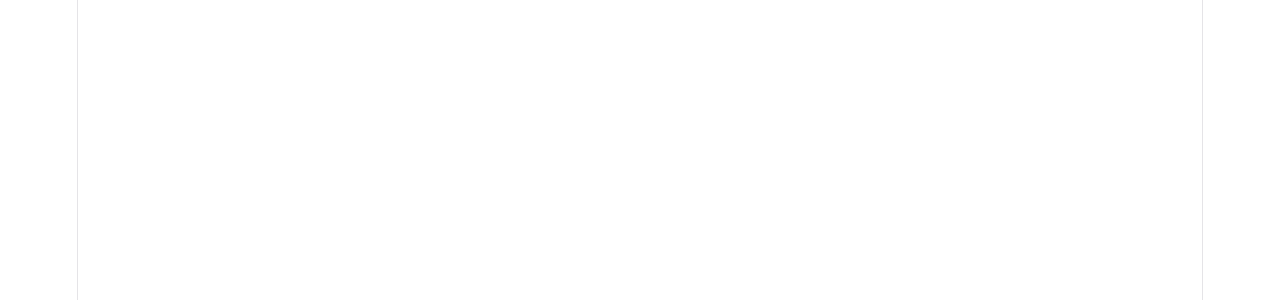
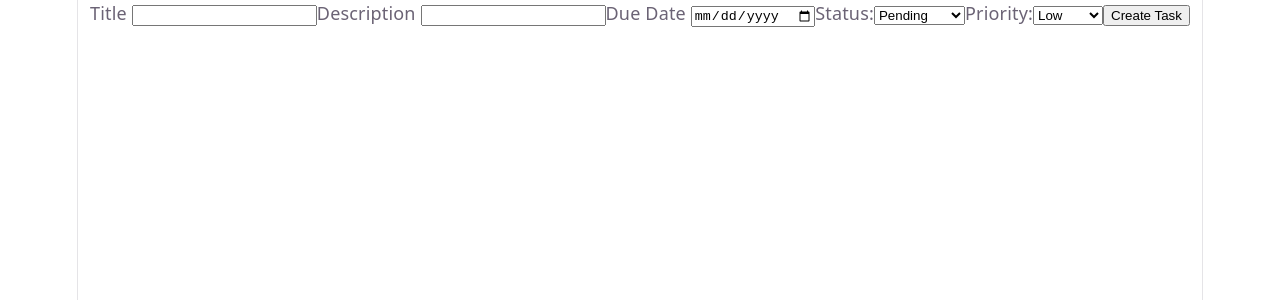
Before and after one commit to heyYuvi/task-manager, a React app in the folder frontend/: page /create in a window 1280 px wide. Before the commit this address had no page. Shown: the top 300 px of the page. Built offline with nearby package versions, Linux system fonts and the light colour scheme; the HTML template or start-up script is replaced by a standard one.

Commit message:
Implement CRUD operations in frontend

```diff
--- a/frontend/src/App.jsx
+++ b/frontend/src/App.jsx
@@ -3,6 +3,9 @@ import './App.css'
 import Login from "./pages/Login";
 import Register from "./pages/Register";
 import { Toaster } from "react-hot-toast";
+import Home from "./pages/Home";
+import EditTask from "./pages/EditTask";
+import CreateTask from "./pages/CreateTask";
 
 function App() {
 
@@ -10,8 +13,11 @@ function App() {
     <>
     <Toaster />
     <Routes>
+      <Route path="/" element={<Home />} />
       <Route path="/login" element={<Login />} />
       <Route path="/register" element={<Register />}/>
+      <Route path="/edit/:id" element={<EditTask />} />
+      <Route path="/create" element={<CreateTask />} />
     </Routes>
     </>
   )
--- /dev/null
+++ b/frontend/src/pages/CreateTask.jsx
@@ -0,0 +1,61 @@
+import { useState } from "react";
+import api from "../components/api";
+import toast from "react-hot-toast";
+import { useNavigate } from "react-router-dom";
+
+const CreateTask = () =>{
+
+    const navigate = useNavigate();
+
+    const [form, setForm] = useState({
+        title: "",
+        description: "",
+        status: "pending",
+        priority: "low",
+        dueDate: ""
+    });
+
+    const handleChange = (e) =>{
+        setForm((prev) =>({
+            ...prev, [e.target.name]: e.target.value
+        }));
+    }
+
+    const handleSubmit = async (e) =>{
+        e.preventDefault();
+
+        try{
+         await api.post("/task", form);
+         toast.success("Task Created Successfully");
+         navigate("/");
+        }catch(error){
+            console.error(error.response.data)
+            toast.error(error.response?.data?.message || "Something Went Wrong");
+        }
+    }
+
+    return (
+        <div>
+            <form onSubmit={handleSubmit}>
+                Title <input type="text" name="title" value={form.title} onChange={handleChange} />
+                Description <input type="text" name="description" value={form.description} onChange={handleChange} />
+                Due Date <input type="date" name="dueDate" value={form.dueDate} onChange={handleChange} />
+                Status:
+                <select name="status" value={form.status} onChange={handleChange}>
+                    <option value="pending">Pending</option>
+                    <option value="in-progress">In-Progress</option>
+                    <option value="completed">Completed</option>
+                </select>
+                Priority:
+                <select name="priority" value={form.priority} onChange={handleChange}>
+                    <option value="low">Low</option>
+                    <option value="medium">Medium</option>
+                    <option value="high">High</option>
+                </select>
+                <button>Create Task</button>
+            </form>
+        </div>
+    )
+}
+
+export default CreateTask;
--- /dev/null
+++ b/frontend/src/pages/EditTask.jsx
@@ -0,0 +1,79 @@
+import { useEffect, useState } from "react";
+import { useNavigate, useParams } from "react-router-dom"
+import api from "../components/api";
+import toast from "react-hot-toast";
+
+const EditTask = () => {
+
+    const { id } = useParams();
+    const navigate = useNavigate();
+
+    const [form, setForm] = useState({
+        title: "",
+        description: "",
+        status: "",
+        priority: "",
+        dueDate: "",
+        createdAt: "",
+        updatedAt: ""
+    });
+
+    useEffect(() => {
+        const fetchTask = async () => {
+            const response = await api.get(`/task/${id}`);
+            setForm(response.data.data)
+        }
+
+        fetchTask();
+    }, [id]);
+
+    const handleChange = (e) => {
+        setForm((prev) => ({
+            ...prev, [e.target.name]: e.target.value
+        }));
+    }
+
+    const handleSubmit = async (e) => {
+        e.preventDefault();
+
+        try{
+            await api.put(`/task/${id}`, form);
+        toast.success("Updated Successfully");
+        setForm({
+            title: "",
+            description: "",
+            status: "",
+            priority: "",
+            dueDate: "",
+            createdAt: "",
+            updatedAt: ""
+        });
+
+        navigate("/");
+        }catch(error){
+            toast.error(error.response?.data?.message || "Somthing Went Wrong");
+        }
+    }
+
+    return (
+        <div>
+            <form onSubmit={handleSubmit}>
+                title: <input type="text" name="title" value={form.title} onChange={handleChange} />
+                description: <input type="text" name="description" value={form.description} onChange={handleChange} />
+                <select name="status" value={form.status} onChange={handleChange}>
+                    <option value="pending">Pending</option>
+                    <option value="in-progress">In-Progress</option>
+                    <option value="completed">Completed</option>
+                </select>
+                <select name="priority" value={form.priority} onChange={handleChange}>
+                    <option value="low">Low</option>
+                    <option value="medium">Medium</option>
+                    <option value="high">High</option>
+                </select>
+                <button>Update</button>
+            </form>
+        </div>
+    )
+}
+
+export default EditTask
--- /dev/null
+++ b/frontend/src/pages/Home.jsx
@@ -0,0 +1,92 @@
+import { useEffect, useState } from "react";
+import api from "../components/api";
+import { useNavigate } from "react-router-dom";
+import toast from "react-hot-toast";
+
+
+const Home = () => {
+
+    const navigate = useNavigate();
+
+    const [tasks, setTasks] = useState([]);
+    const [search, setSearch] = useState("");
+    const [status, setStatus] = useState("");
+    const [priority, setPriority] = useState("");
+    const [loading, setLoading] = useState(true);
+
+    useEffect(() => {
+        const fetchTasks = async () => {
+            const res = await api.get(`/tasks`, {
+                params: {
+                    search,
+                    status,
+                    priority
+                }
+            });
+            setTasks(res.data.data);
+            setLoading(false);
+        }
+
+        fetchTasks();
+    }, [search, status, priority]);
+
+    const handleDelete = async (id) =>{
+        try{
+        await api.delete(`/task/${id}`);
+        toast.success("Task Deleted");
+        setTasks((prev) =>
+            prev.filter((task) => task.id !== id)
+        )
+        }catch(error){
+            toast.error(error.response?.data?.message || "Something Went Wrong");
+        }
+    }
+
+    if(loading){
+        return <div>...Loading</div>
+    }
+
+    return (
+        <div>
+            Search: <input type="text" value={search} onChange={(e) =>{setSearch(e.target.value)}} />
+            Status
+            <select value={status} onChange={(e) =>{setStatus(e.target.value)}}>
+                <option value="">All</option>
+                <option value="pending">Pending</option>
+                <option value="in-progress">In Progress</option>
+                <option value="completed">Completed</option>
+            </select>
+            Priority
+            <select value={priority} onChange={(e) =>{setPriority(e.target.value)}}>
+                <option value="">All</option>
+                <option value="low">Low</option>
+                <option value="medium">Medium</option>
+                <option value="high">high</option>
+            </select>
+            <div>
+                {
+                    tasks.map((task) =>(
+                        <div key={task.id}>
+                            <h1>{task.title}</h1>
+                            <p>{task.description}</p>
+                            <p>{task.status}</p>
+                            <p>{task.priority}</p>
+                            <p>{task.dueDate}</p>
+                            <p>{new Date(task.createdAt).toLocaleDateString("en-UN", {
+                                month: "long",
+                                day: "numeric",
+                                year: "numeric"
+                            })}</p>
+                            <div>
+                                <button onClick={() =>{navigate(`/edit/${task.id}`)}}>Edit</button>
+                                <button onClick={() =>{handleDelete(task.id)}}>Delete</button>
+                            </div>
+                        </div>
+                    ))
+                }
+            </div>
+        </div>
+    )
+}
+
+export default Home;
--- a/frontend/src/pages/Login.jsx
+++ b/frontend/src/pages/Login.jsx
@@ -1,8 +1,12 @@
 import { useState } from "react";
 import api from "../components/api";
 import toast from "react-hot-toast";
+import { useNavigate } from "react-router-dom";
 
 const Login = () =>{
+
+    const navigate = useNavigate()
+
     const [form, setForm] = useState({
         email: "",
         password: ""
@@ -25,6 +29,7 @@ const Login = () =>{
             email: "",
             password: ""
         });
+        navigate("/");
         }catch(error){
             toast.error(error.response?.data?.message || "Something Went Wrong");
         }
```
